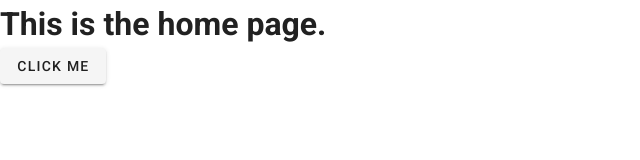
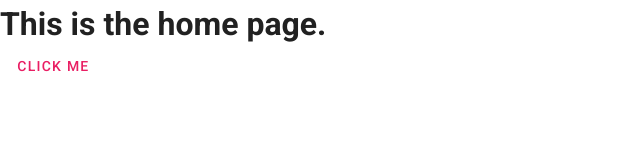
Before and after one commit to ZachBaird/VuetifyTodo, a Vue app: page / in a window 1280 px wide. Shown: the top 160 px of the page, without its empty margins (0-640 px from the left). Built offline with nearby package versions, Linux system fonts and the light colour scheme.

Commit message:
Added button

```diff
--- a/src/views/Home.vue
+++ b/src/views/Home.vue
@@ -2,7 +2,7 @@
   <div class="home">
     <h1>This is the home page.</h1>
 
-    <v-btn class="hidden-md-and-down">Click Me</v-btn>
+    <v-btn class="hidden-sm-and-down" text color="pink">Click Me</v-btn>
   </div>
 </template>
 
```
